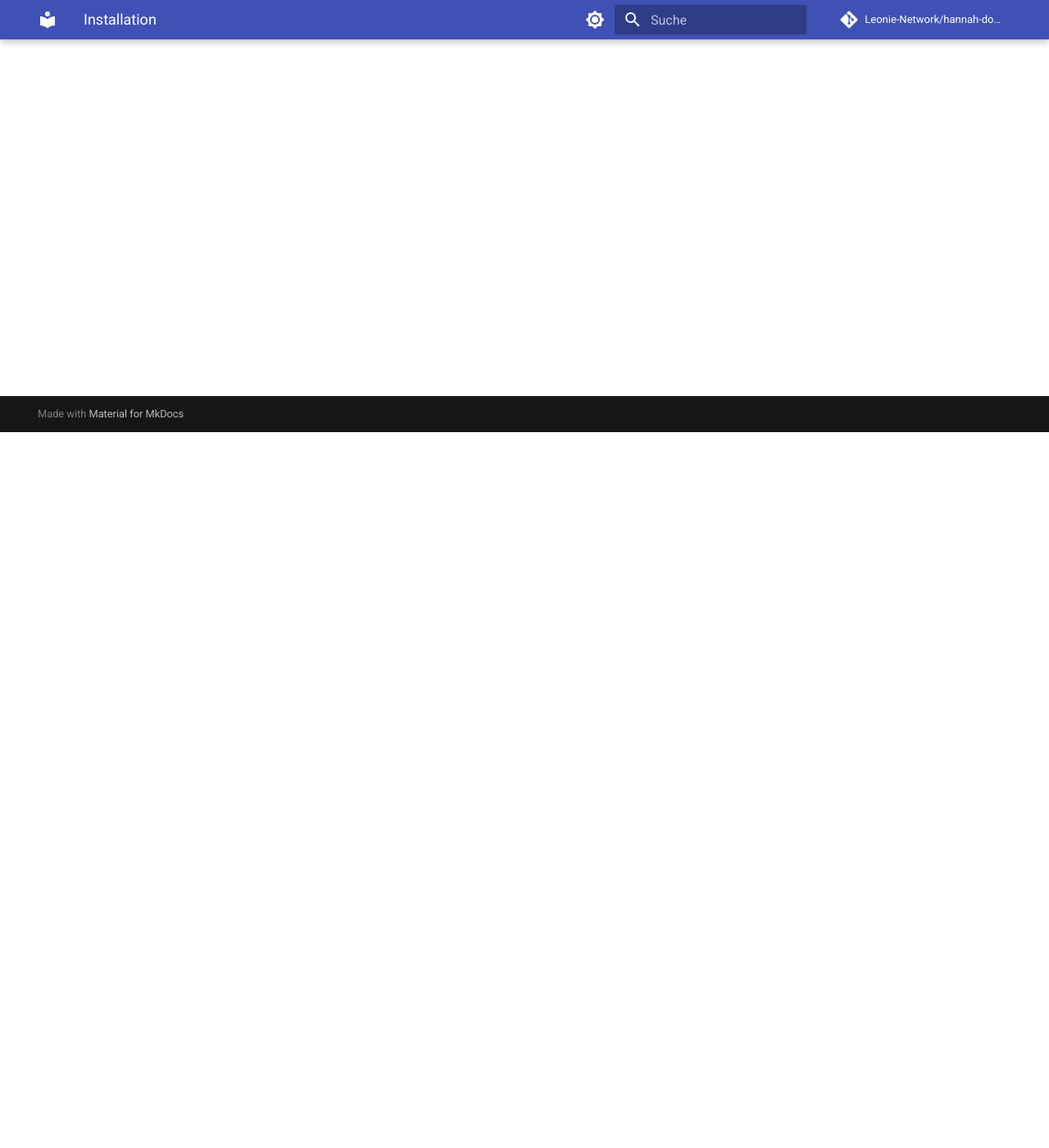
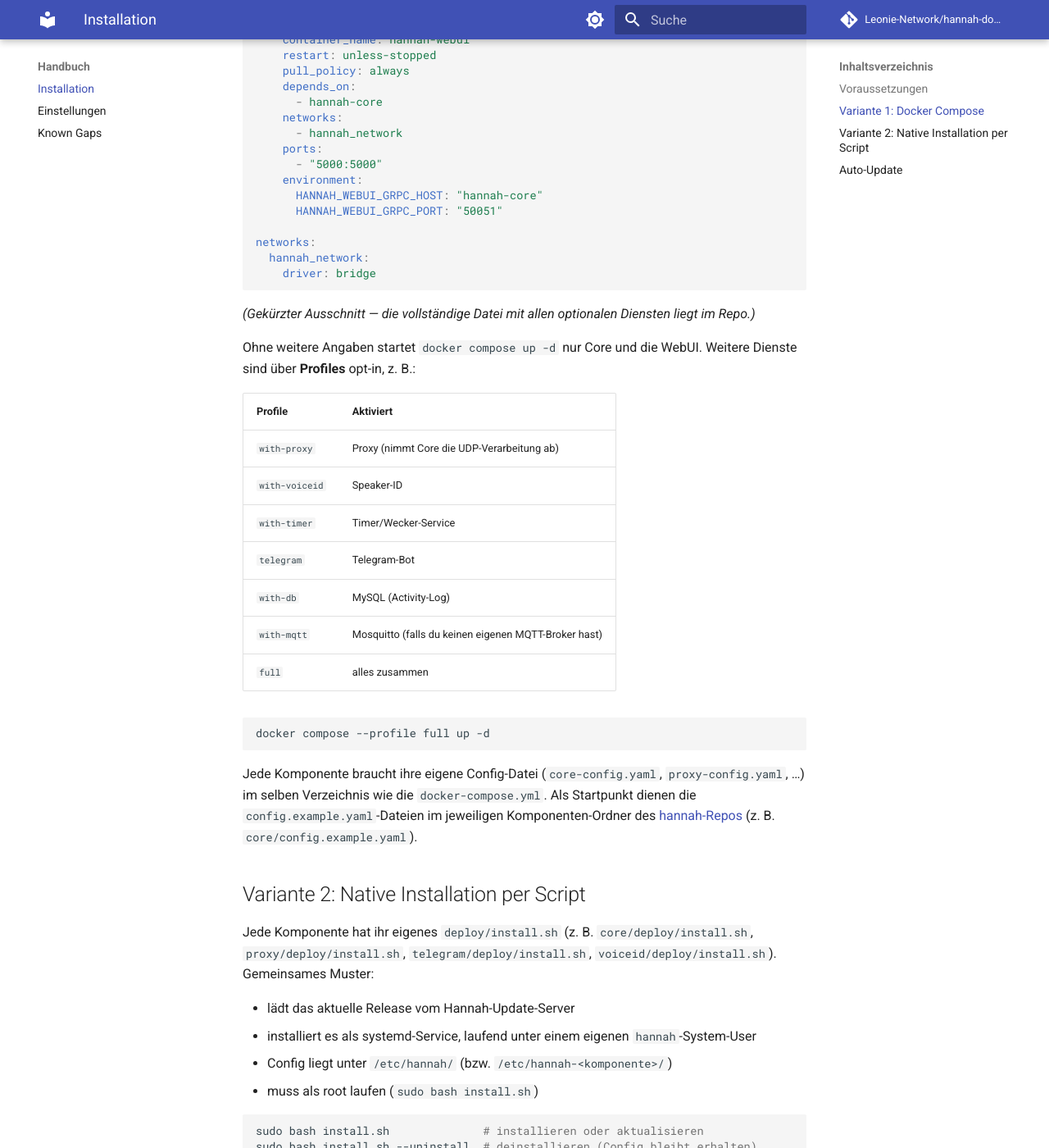
Before and after one commit to Leonie-Network/hannah-docs, an MkDocs documentation site: the page built from docs/manual/installation.md, in a window 1280 px wide and 1400 px high, scrolled down 873 px. Shown: the whole window at 82% size. Built offline with MkDocs 1.6.1 and Material for MkDocs 9.7.7, drawn with Linux system fonts in a browser that asks for light colours; comment, search, counter and statistics services are not loaded; some of the changed text lies outside the part shown.

Commit message:
docs: flesh out installation manual (Docker Compose + native install.sh)
Covers both supported ways to run Hannah: the docker-compose.yml from
the mono-repo (with its opt-in profiles), and the per-component
deploy/install.sh systemd installers. Also covers the auto-update
service, described functionally rather than by its (soon to change)
"AutoDeploy" name.

Co-Authored-By: Claude Sonnet 5 <noreply@anthropic.com>

````diff
--- a/docs/manual/installation.md
+++ b/docs/manual/installation.md
@@ -1,12 +1,105 @@
 # Installation
-
-> Diese Seite ist ein Platzhalter.
 
 ## Voraussetzungen
 
-- Ein Raspberry Pi (oder vergleichbar) für Hannah Core
-- Eine laufende [ioBroker](https://www.iobroker.net/)-Instanz
-- Mindestens ein Satellit — entweder die eigene Platine (siehe
-  [Hardware](../hardware/overview.md)) oder ein Dev-Kit zum Ausprobieren
+- Ein Server für Hannah Core — ein Raspberry Pi reicht, Hannah ist aber nicht darauf festgelegt
+- Eine laufende [ioBroker](https://www.iobroker.com/)-Instanz
+- Mindestens ein Satellit — entweder die eigene Platine (siehe [Hardware](../hardware/overview.md)) oder ein Dev-Kit zum Ausprobieren
 
-*(Schritt-für-Schritt-Anleitung folgt.)*
+Es gibt zwei Wege, Hannah selbst zu betreiben: als Docker-Container, oder nativ per
+Installations-Script pro Komponente.
+
+## Variante 1: Docker Compose
+
+Die einfachste Variante. Eine passende `docker-compose.yml` liegt im
+[hannah-Repo](https://github.com/NurPech/hannah):
+
+```yaml
+services:
+  hannah-core:
+    image: quay.io/m1kad0/hannah-core:latest
+    container_name: hannah-core
+    restart: unless-stopped
+    pull_policy: always
+    ports:
+      - "50051:50051"
+    networks:
+      - hannah_network
+    volumes:
+      - core_data:/app/data
+      - ./core-config.yaml:/etc/hannah/config.yaml:ro
+
+  hannah-webui:
+    image: quay.io/m1kad0/hannah-webui:latest
+    container_name: hannah-webui
+    restart: unless-stopped
+    pull_policy: always
+    depends_on:
+      - hannah-core
+    networks:
+      - hannah_network
+    ports:
+      - "5000:5000"
+    environment:
+      HANNAH_WEBUI_GRPC_HOST: "hannah-core"
+      HANNAH_WEBUI_GRPC_PORT: "50051"
+
+networks:
+  hannah_network:
+    driver: bridge
+```
+
+*(Gekürzter Ausschnitt — die vollständige Datei mit allen optionalen Diensten liegt im
+Repo.)*
+
+Ohne weitere Angaben startet `docker compose up -d` nur Core und die WebUI. Weitere
+Dienste sind über **Profiles** opt-in, z. B.:
+
+| Profile | Aktiviert |
+|---|---|
+| `with-proxy` | Proxy (nimmt Core die UDP-Verarbeitung ab) |
+| `with-voiceid` | Speaker-ID |
+| `with-timer` | Timer/Wecker-Service |
+| `telegram` | Telegram-Bot |
+| `with-db` | MySQL (Activity-Log) |
+| `with-mqtt` | Mosquitto (falls du keinen eigenen MQTT-Broker hast) |
+| `full` | alles zusammen |
+
+```bash
+docker compose --profile full up -d
+```
+
+Jede Komponente braucht ihre eigene Config-Datei (`core-config.yaml`,
+`proxy-config.yaml`, …) im selben Verzeichnis wie die `docker-compose.yml`. Als
+Startpunkt dienen die `config.example.yaml`-Dateien im jeweiligen Komponenten-Ordner des
+[hannah-Repos](https://github.com/NurPech/hannah) (z. B. `core/config.example.yaml`).
+
+## Variante 2: Native Installation per Script
+
+Jede Komponente hat ihr eigenes `deploy/install.sh` (z. B. `core/deploy/install.sh`,
+`proxy/deploy/install.sh`, `telegram/deploy/install.sh`, `voiceid/deploy/install.sh`).
+Gemeinsames Muster:
+
+- lädt das aktuelle Release vom Hannah-Update-Server
+- installiert es als systemd-Service, laufend unter einem eigenen `hannah`-System-User
+- Config liegt unter `/etc/hannah/` (bzw. `/etc/hannah-<komponente>/`)
+- muss als root laufen (`sudo bash install.sh`)
+
+```bash
+sudo bash install.sh              # installieren oder aktualisieren
+sudo bash install.sh --uninstall  # deinstallieren (Config bleibt erhalten)
+```
+
+Steuerbar über Umgebungsvariablen, u. a. `CORE_CHANNEL` (Release-Kanal, Default
+`core-stable`) und `UPDATE_SERVER_TOKEN` (nur nötig für nicht-öffentliche Kanäle).
+
+*(Konfiguration pro Komponente folgt in eigenen Abschnitten.)*
+
+## Auto-Update
+
+Es gibt einen zusätzlichen Dienst, der die anderen Komponenten automatisch aktuell hält —
+"AutoDeploy" genannt, obwohl "Auto-Update" die Funktion eigentlich besser trifft (der Name
+wird langfristig noch überarbeitet). Auch dieser lässt sich wie die anderen Komponenten
+per `install.sh` installieren, läuft aber als root statt als `hannah`-User.
+
+*(Konfiguration pro Komponente folgt.)*
````
